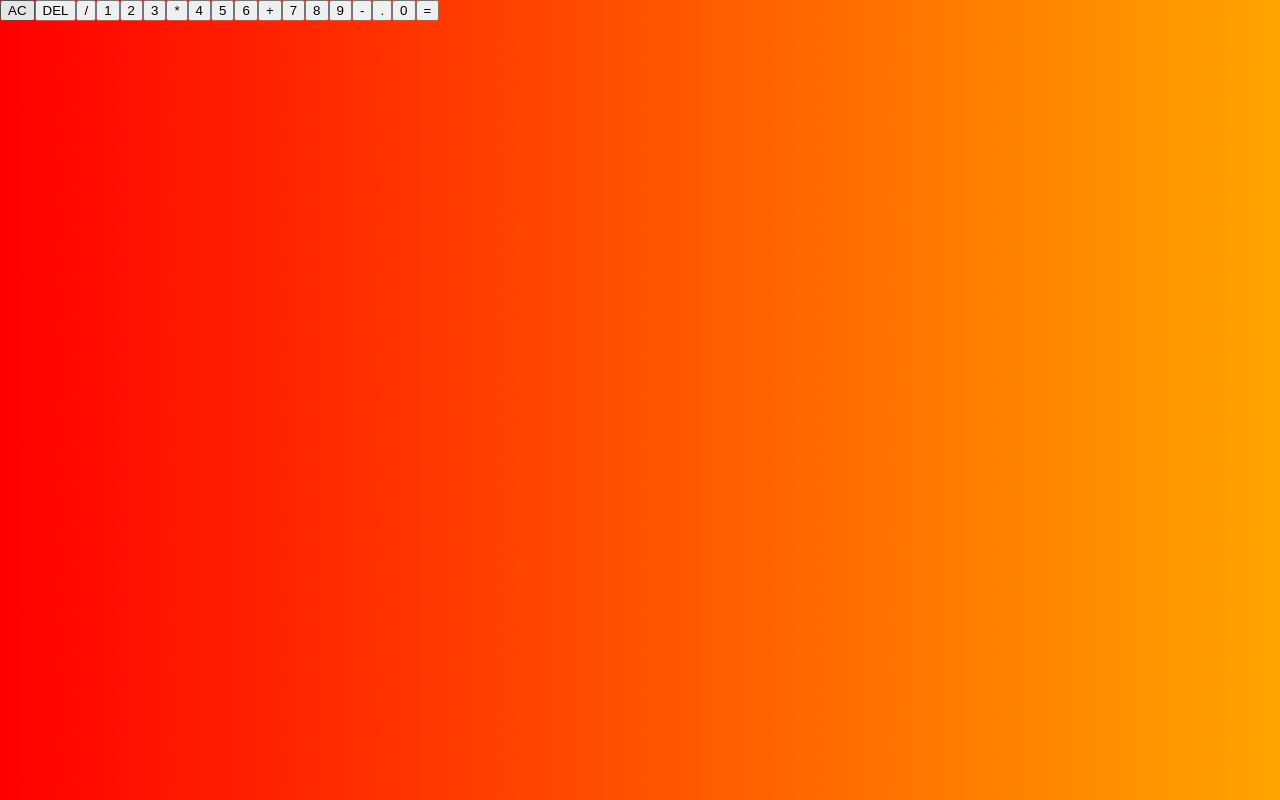
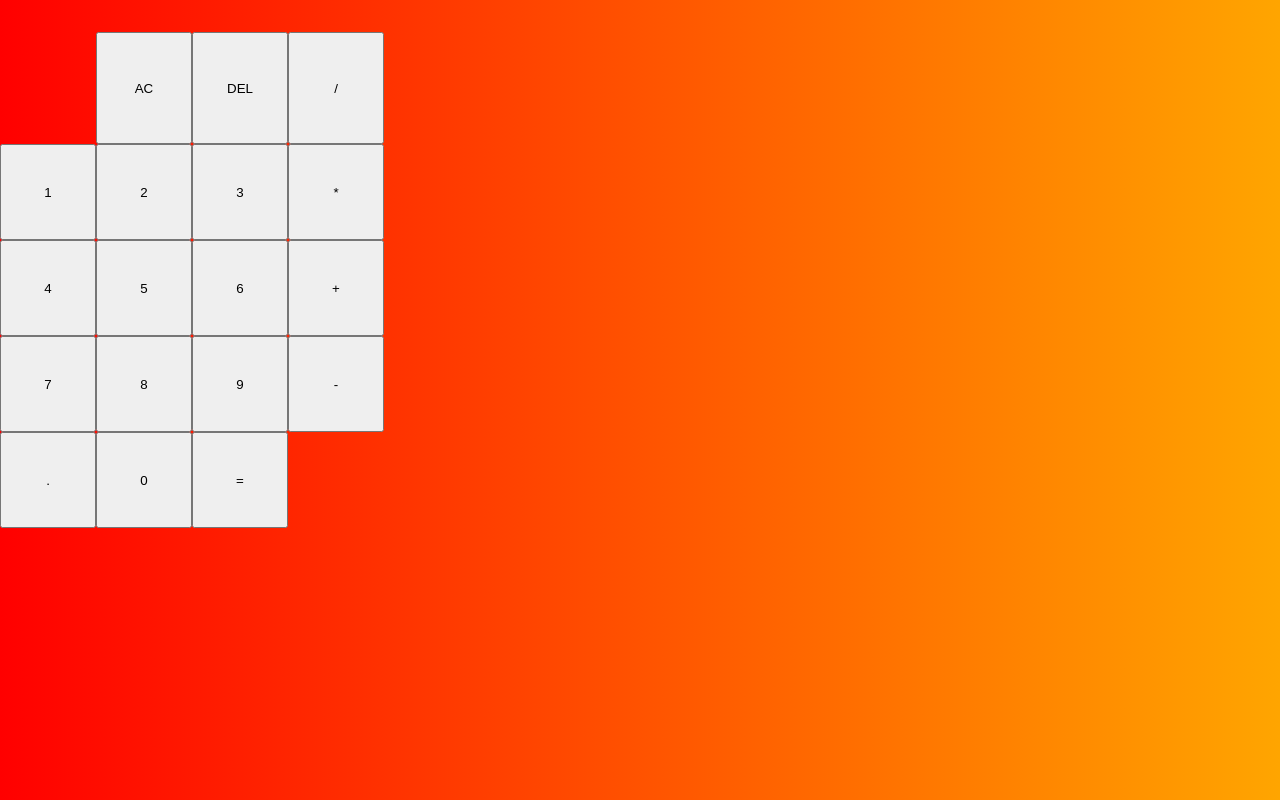
Before and after one commit to dvimukthi/Calculator, a React (Create React App) app: page / in a window 1280 px wide. Built offline with nearby package versions, Linux system fonts and the light colour scheme.

Commit message:
.Calculator

```diff
--- a/src/styles.css
+++ b/src/styles.css
@@ -6,3 +6,10 @@
     margin: 0;
     background: linear-gradient(to right, red,orange);
 }
+
+.Calculator{
+    display: grid;
+    margin-top: 2rem;
+    grid-template-columns: repeat(4, 6rem);
+    grid-template-rows: minmax(7rem, auto) repeat(5, 6rem);
+}
```
